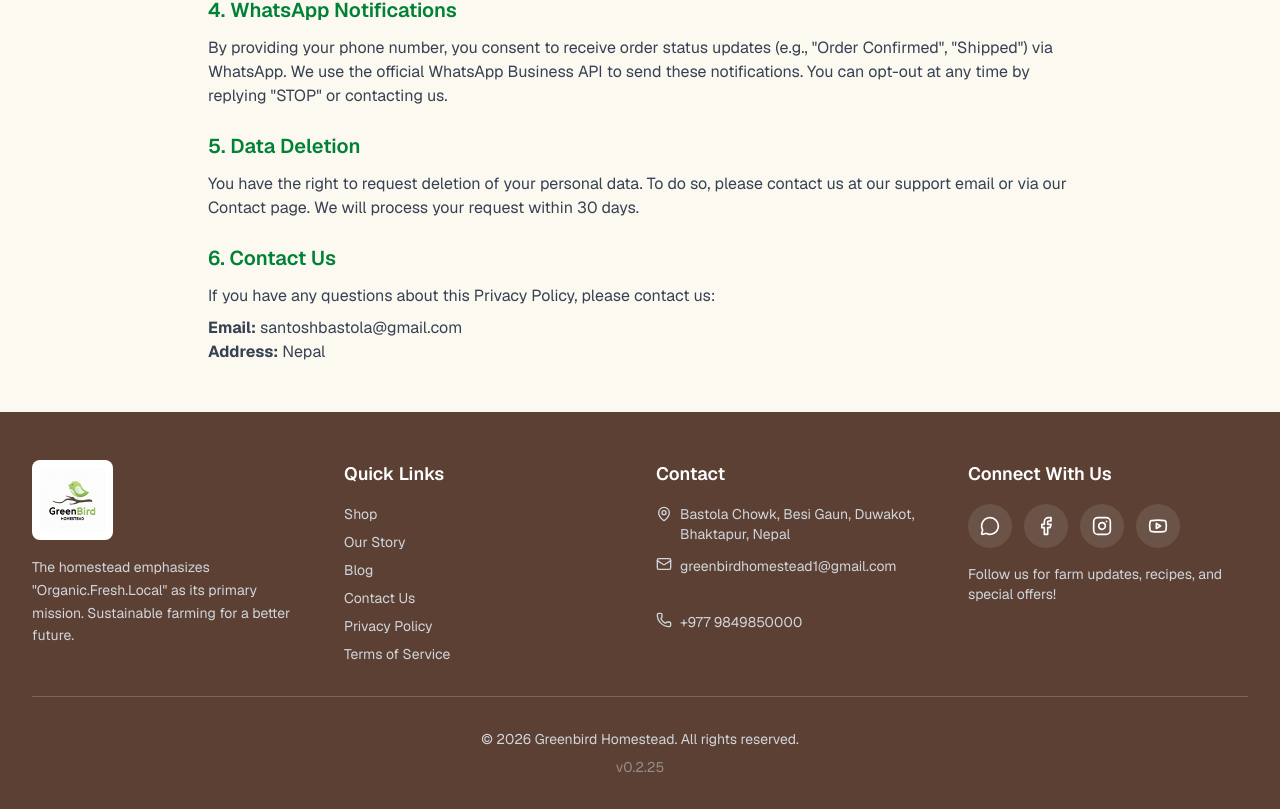
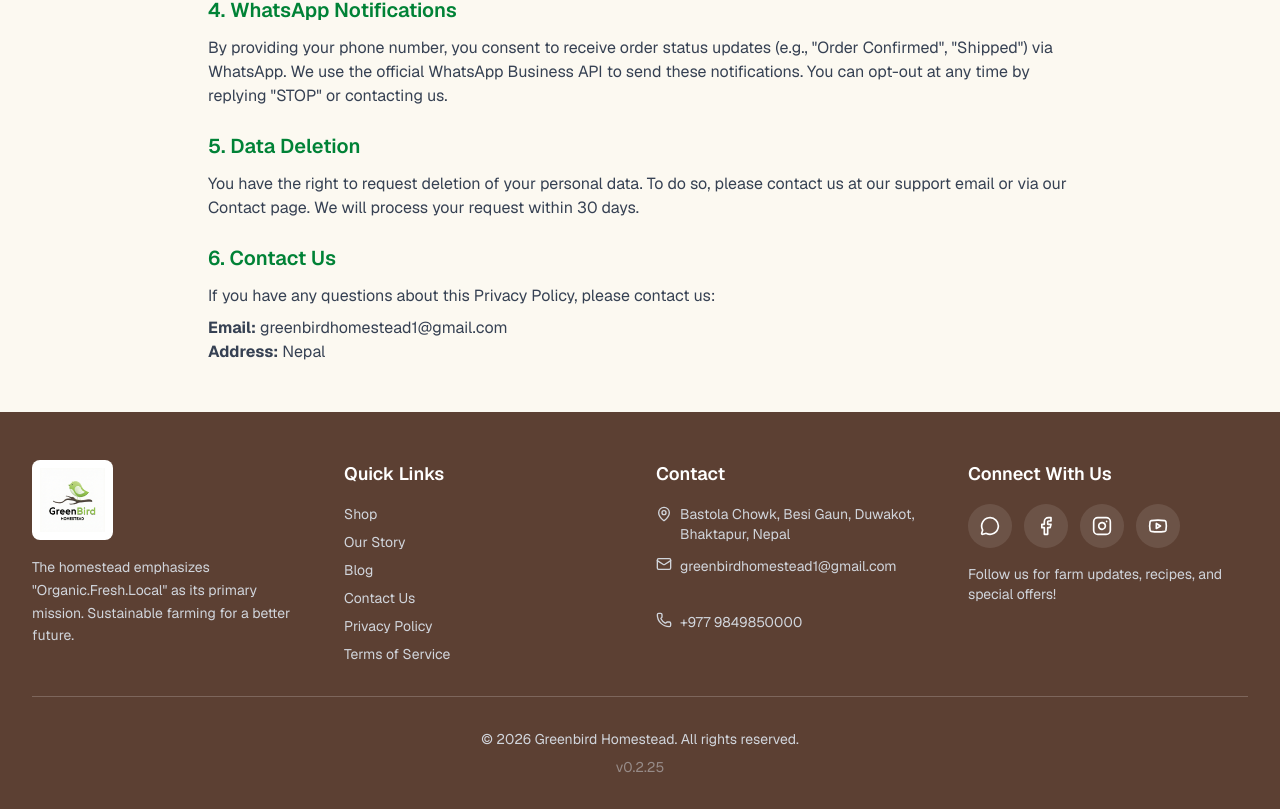
Before and after one commit to santoshbastola-ship-it/greenbirdweb, a Next.js app: page /privacy in a window 1280 px wide. Shown: the part 833-1642 px from the top of the page. Built offline with nearby package versions, Linux system fonts and the light colour scheme; no server answers.

Commit message:
Update legal pages contact email to greenbirdhomestead1@gmail.com

```diff
--- a/src/app/(public)/privacy/page.tsx
+++ b/src/app/(public)/privacy/page.tsx
@@ -60,7 +60,7 @@ export default function PrivacyPolicy() {
                         If you have any questions about this Privacy Policy, please contact us:
                     </p>
                     <p className="mt-2">
-                        <strong>Email:</strong> santoshbastola@gmail.com<br />
+                        <strong>Email:</strong> greenbirdhomestead1@gmail.com<br />
                         <strong>Address:</strong> Nepal
                     </p>
                 </section>
--- a/src/app/(public)/terms/page.tsx
+++ b/src/app/(public)/terms/page.tsx
@@ -39,7 +39,7 @@ export default function TermsOfService() {
                 <section>
                     <h2 className="text-xl font-semibold mb-3 text-green-700">5. Contact Us</h2>
                     <p>
-                        In order to resolve a complaint regarding the Site or to receive further information regarding use of the Site, please contact us at: santoshbastola@gmail.com
+                        In order to resolve a complaint regarding the Site or to receive further information regarding use of the Site, please contact us at: greenbirdhomestead1@gmail.com
                     </p>
                 </section>
             </div>
```
